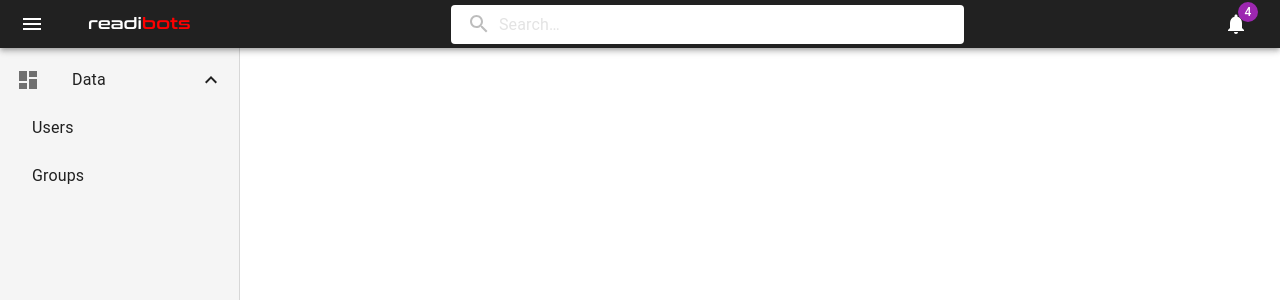
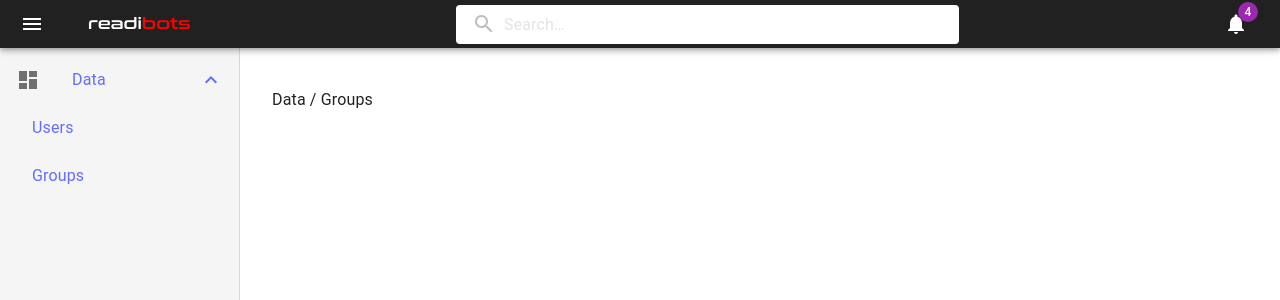
Before and after one commit to ndnam93/react-candidate, a React (Vite) app: page /dashboard/groups in a window 1280 px wide. Shown: the top 300 px of the page. Built offline with nearby package versions, Linux system fonts and the light colour scheme.

Commit message:
Routing and redux store

```diff
--- a/package.json
+++ b/package.json
@@ -14,8 +14,10 @@
     "@mui/icons-material": "^5.8.4",
     "@mui/material": "^5.10.1",
     "@reduxjs/toolkit": "^1.8.4",
+    "axios": "^0.27.2",
     "react": "^18.2.0",
     "react-dom": "^18.2.0",
+    "react-redux": "^8.0.2",
     "react-router": "^6.3.0",
     "react-router-dom": "^6.3.0"
   },
--- a/src/App.tsx
+++ b/src/App.tsx
@@ -1,10 +1,11 @@
 import { useState } from 'react'
 import { Dashboard } from './pages/Dashboard'
+import Routes from './Routes'
 
 function App() {
 
   return (
-    <Dashboard />
+    <Routes />
   )
 }
 
--- /dev/null
+++ b/src/Routes.tsx
@@ -0,0 +1,18 @@
+import { Navigate, Route, Routes as BaseRoutes } from "react-router-dom";
+import { DashboardLayout } from "./layouts/DashboardLayout";
+import { Dashboard } from "./pages/Dashboard";
+import { Groups } from "./pages/Groups";
+import { Users } from "./pages/User";
+
+export default function Routes() {
+  return (
+    <BaseRoutes>
+      <Route path="/" element={<Navigate to="/dashboard" replace />} />
+      <Route path="dashboard" element={<DashboardLayout />}>
+        <Route index element={<Dashboard />} />
+        <Route path="users" element={<Users />} />
+        <Route path="groups" element={<Groups />} />
+      </Route>
+    </BaseRoutes>
+  );
+}
--- /dev/null
+++ b/src/components/Breadcrumb.tsx
@@ -0,0 +1,11 @@
+
+import Box from '@mui/material/Box';
+
+
+export function Breadcrumb({path}) {
+  return (
+    <Box component="div">
+      <span>Dashboard</span>
+    </Box>
+  )
+}
--- a/src/layouts/DashboardLayout.tsx
+++ b/src/layouts/DashboardLayout.tsx
@@ -1,4 +1,5 @@
 import * as React from 'react';
+import { Link, Outlet, useMatch } from 'react-router-dom'
 import { styled, createTheme, ThemeProvider, alpha } from '@mui/material/styles';
 import CssBaseline from '@mui/material/CssBaseline';
 import MuiDrawer from '@mui/material/Drawer';
@@ -12,8 +13,6 @@ import IconButton from '@mui/material/IconButton';
 import Badge from '@mui/material/Badge';
 import Container from '@mui/material/Container';
 import Grid from '@mui/material/Grid';
-import Paper from '@mui/material/Paper';
-import Link from '@mui/material/Link';
 import MenuIcon from '@mui/icons-material/Menu';
 import ChevronLeftIcon from '@mui/icons-material/ChevronLeft';
 import NotificationsIcon from '@mui/icons-material/Notifications';
@@ -27,6 +26,7 @@ import ListItemText from '@mui/material/ListItemText';
 import { mdTheme } from '../theme';
 import InputBase from '@mui/material/InputBase';
 import Collapse from '@mui/material/Collapse';
+import { Breadcrumb } from '../components/Breadcrumb';
 
 
 const drawerWidth: number = 240;
@@ -177,7 +177,7 @@ export function DashboardLayout() {
               >bots</Typography>
             </Typography>
 
-            <Box flexGrow={1} display="flex" justifyContent="center">
+            <Box flexGrow={1} display="flex" justifyContent="center" px="10px">
               <Search>
                 <SearchIconWrapper>
                   <SearchIcon />
@@ -204,6 +204,7 @@ export function DashboardLayout() {
           }}
         >
           <List component="nav">
+            <Link to="/dashboard">
               <ListItemButton onClick={() => toggleList('dashboard')}>
                 <ListItemIcon>
                   <DashboardIcon />
@@ -211,17 +212,20 @@ export function DashboardLayout() {
                 <ListItemText primary="Data" />
                 {openList.includes('dashboard') ? <ExpandLess /> : <ExpandMore />}
               </ListItemButton>
+            </Link>
 
             <Collapse in={open && openList.includes('dashboard')} timeout="auto" unmountOnExit>
               <List component="div" disablePadding>
+                <Link to="/dashboard/users">
                   <ListItemButton sx={{ pl: 4 }}>
                     <ListItemText primary="Users" />
                   </ListItemButton>
-              </List>
-              <List component="div" disablePadding>
+                </Link>
+                <Link to="/dashboard/groups">
                   <ListItemButton sx={{ pl: 4 }}>
                     <ListItemText primary="Groups" />
                   </ListItemButton>
+                </Link>
               </List>
             </Collapse>
           </List>
@@ -236,7 +240,8 @@ export function DashboardLayout() {
         >
           <Toolbar />
           <Container maxWidth="lg" sx={{ mt: 4, mb: 4 }}>
-            <Grid container spacing={3}>
+            <Grid container spacing={3} p={4}>
+              <Outlet />
             </Grid>
           </Container>
         </Box>
--- a/src/main.tsx
+++ b/src/main.tsx
@@ -2,9 +2,16 @@ import React from 'react'
 import ReactDOM from 'react-dom/client'
 import App from './App'
 import './index.css'
+import { store } from './store'
+import { Provider } from 'react-redux'
+import { BrowserRouter } from "react-router-dom";
 
 ReactDOM.createRoot(document.getElementById('root') as HTMLElement).render(
   <React.StrictMode>
-    <App />
+    <Provider store={store}>
+      <BrowserRouter>
+        <App />
+      </BrowserRouter>
+    </Provider>
   </React.StrictMode>
 )
--- a/src/pages/Dashboard.tsx
+++ b/src/pages/Dashboard.tsx
@@ -1,9 +1,7 @@
-import { DashboardLayout } from "../layouts/DashboardLayout";
-
 export function Dashboard() {
   return (
-    <DashboardLayout>
-
-    </DashboardLayout>
+    <>
+      <div>Data</div>
+    </>
   )
 }
--- /dev/null
+++ b/src/pages/Groups.tsx
@@ -0,0 +1,5 @@
+export function Groups() {
+  return (
+    <div>Data / Groups</div>
+  )
+}
--- /dev/null
+++ b/src/pages/User.tsx
@@ -0,0 +1,9 @@
+import { Breadcrumb } from "../components/Breadcrumb";
+
+export function Users() {
+  return (
+    <>
+      <div>Data / Users</div>
+    </>
+  )
+}
--- /dev/null
+++ b/src/store/index.ts
@@ -0,0 +1,12 @@
+import { configureStore } from '@reduxjs/toolkit'
+
+import usersReducer from './users/usersSlice'
+
+export const store = configureStore({
+  reducer: {
+    users: usersReducer,
+  },
+})
+
+export type RootState = ReturnType<typeof store.getState>
+export type AppDispatch = typeof store.dispatch
--- /dev/null
+++ b/src/store/users/usersSlice.ts
@@ -0,0 +1,40 @@
+import { createSlice } from '@reduxjs/toolkit'
+import type { PayloadAction } from '@reduxjs/toolkit'
+import type { RootState } from '..'
+
+export interface User {
+  id: string
+  first_name: string
+  last_name: string
+  email: string
+  dept: string
+  ip_address: string
+}
+
+// Define a type for the slice state
+interface UsersState {
+  data: User[]
+}
+
+// Define the initial state using that type
+const initialState: UsersState = {
+  data: [],
+}
+
+export const usersSlice = createSlice({
+  name: 'users',
+  // `createSlice` will infer the state type from the `initialState` argument
+  initialState,
+  reducers: {
+    setUsers: (state, action: PayloadAction<User[]>) => {
+      state.data = action.payload;
+    },
+  },
+})
+
+export const { setUsers } = usersSlice.actions
+
+// Other code such as selectors can use the imported `RootState` type
+export const selectUsers = (state: RootState) => state.users.data
+
+export default usersSlice.reducer
```
Also changed, not shown: src/hooks.ts (added, +7 -0 lines), 1 other file (tests, documents, lock files or other folders). Lines whose indentation alone changed are shown as unchanged.
